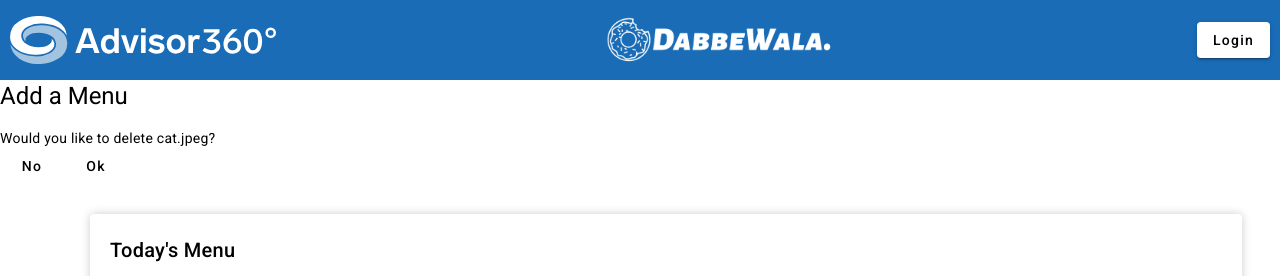
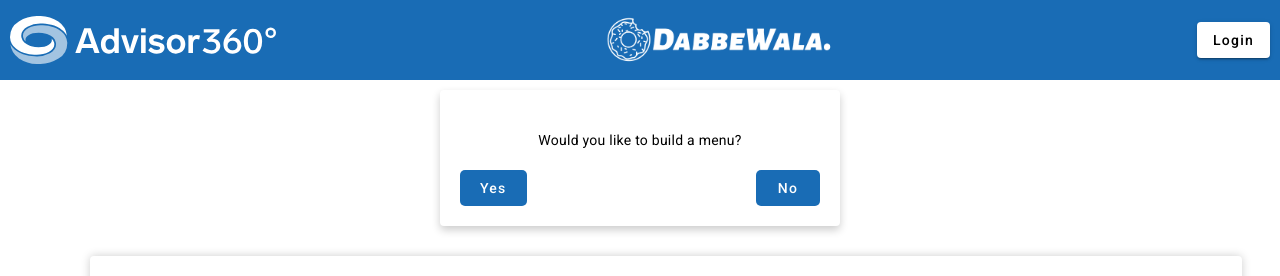
Before and after one commit to GauravFoujdar/Lunch, an Angular app in the folder lunch/: page /menu in a window 1280 px wide. Shown: the top 276 px of the page. Built offline with nearby package versions, Linux system fonts and the light colour scheme; no server answers.

Commit message:
dialog for creating menu

```diff
--- a/lunch/src/app/admin/create-menu/create-menu.component.html
+++ b/lunch/src/app/admin/create-menu/create-menu.component.html
@@ -1,8 +1,9 @@
-<h1 mat-dialog-title>Add a Menu</h1>
-<div mat-dialog-content>
-  Would you like to delete cat.jpeg?
-</div>
-<div mat-dialog-actions>
-  <button mat-button mat-dialog-close>No</button>
-  <button mat-button mat-dialog-close cdkFocusInitial>Ok</button>
-</div>
+<mat-card class="create-order-card">
+  <mat-dialog-content class="dialog-content">
+    Would you like to build a menu?
+  </mat-dialog-content>
+  <div mat-dialog-actions class="dialog-actions">
+    <button mat-button mat-dialog-close cdkFocusInitial class="submit-button">Yes</button>
+    <button mat-button mat-dialog-close class="submit-button">No</button>
+  </div>
+</mat-card>
--- a/lunch/src/app/admin/create-menu/create-menu.component.scss
+++ b/lunch/src/app/admin/create-menu/create-menu.component.scss
@@ -0,0 +1,33 @@
+
+.create-order-card {
+    width: 100%;
+    max-width: 400px;
+    margin: 10px auto;
+    padding: 20px;
+    box-shadow: 0 4px 8px rgba(0, 0, 0, 0.2);
+    background-color: #fff;
+  }
+
+  .dialog-content {
+    padding: 20px;
+    text-align: center;
+  }
+
+  .dialog-actions {
+    display: flex;
+    justify-content: space-between;
+  }
+
+  .submit-button {
+    padding: 10px 20px;
+    background-color: #196cb5;
+    color: #fff;
+    border: none;
+    border-radius: 5px;
+    cursor: pointer;
+    transition: background-color 0.3s ease;
+  }
+
+  .submit-button:hover {
+    background-color: #808080;
+  }
```
